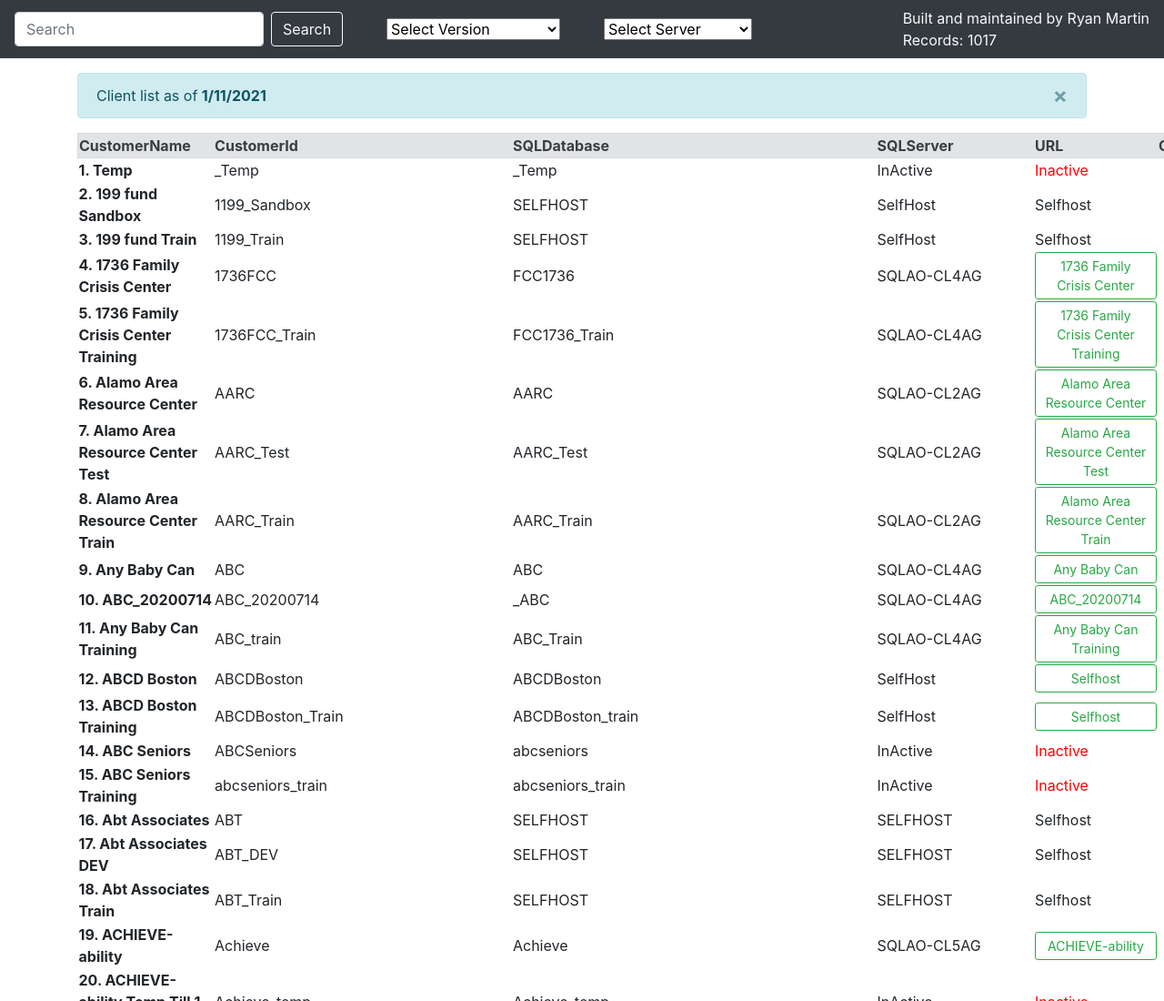
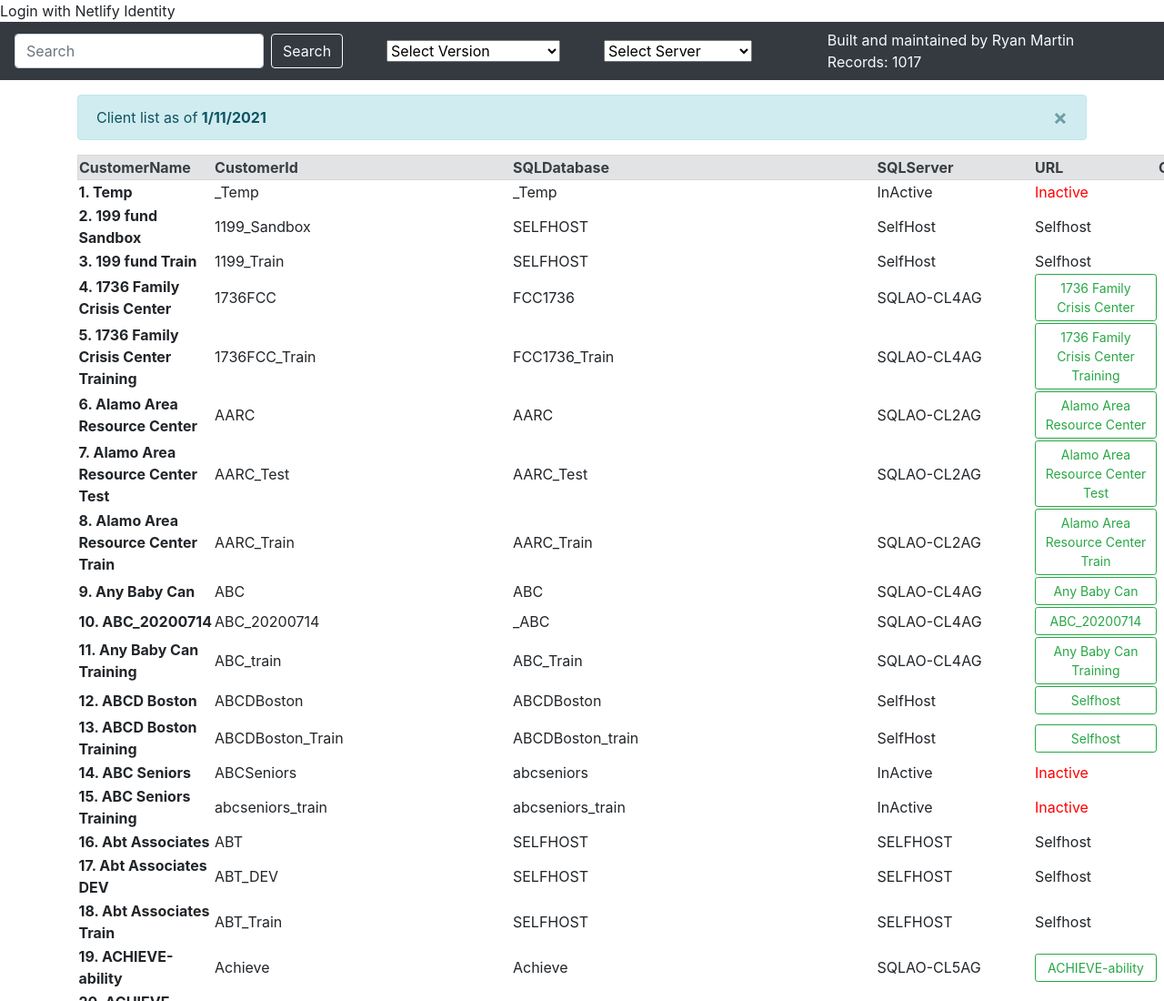
Before and after one commit to rjmartin73/Projects-ClientList, a plain HTML site: page ClientList.html in a window 1280 px wide. Shown: the top 1100 px of the page at 91% size. Drawn offline with nearby package versions, Linux system fonts and the light colour scheme.

Commit message:
login test

```diff
--- a/ClientList.html
+++ b/ClientList.html
@@ -25,12 +25,14 @@
 		integrity="sha384-wfSDF2E50Y2D1uUdj0O3uMBJnjuUD4Ih7YwaYd1iqfktj0Uod8GCExl3Og8ifwB6"
 		crossorigin="anonymous"></script>
 
+		<script type="text/javascript" src="https://identity.netlify.com/v1/netlify-identity-widget.js"></script>
+
 </head>
 
 <body>
 
 
-
+	<div data-netlify-identity-button>Login with Netlify Identity</div>
 	<nav class="navbar navbar navbar-dark bg-dark">
 		<span class="aria-hidden" hidden="hiden">Now I can write code on my iPad! </span>
 
@@ -51,7 +53,8 @@
 			<div class="ml-5">
 				<select name="sql-server" id="sql_server" onchange="performSearch(click,'server',this.value)">
 					<option value="">Select Server</option>
-					<optgroup label="AOAG">					<option value="sqlao-cl1ag">SQLAO-CL1AG</option>
+					<optgroup label="AOAG">
+						<option value="sqlao-cl1ag">SQLAO-CL1AG</option>
 						<option value="sqlao-cl2ag">SQLAO-CL2AG</option>
 						<option value="sqlao-cl3ag">SQLAO-CL3AG</option>
 						<option value="sqlao-cl4ag">SQLAO-CL4AG</option>
@@ -80,6 +83,7 @@
 		</form>
 		<div id="recordcount" class="my-2 my-sm-0 text-light" style="align-self:right;">Built and maintained by Ryan
 			Martin<br />Record Count:</div>
+		<div id="ipaddress"></div>
 
 	</nav>
 	<div class="container mt-3">
--- a/scripts/clientlist.js
+++ b/scripts/clientlist.js
@@ -3,6 +3,8 @@ const formLoad = () => {
 	const searchForm = document.getElementsByTagName('form');
 	const searchBox = document.getElementById('searchbox');
 	const listUpdatedDate = '1/11/2021';
+	const today = new Date();
+
 
 	document.querySelector('#date-updated').innerHTML = "Client list as of <strong>" + listUpdatedDate.toString() + "</strong>"
 
```
Also changed, not shown: assets/visitors.txt (added). Lines whose indentation alone changed are shown as unchanged.
